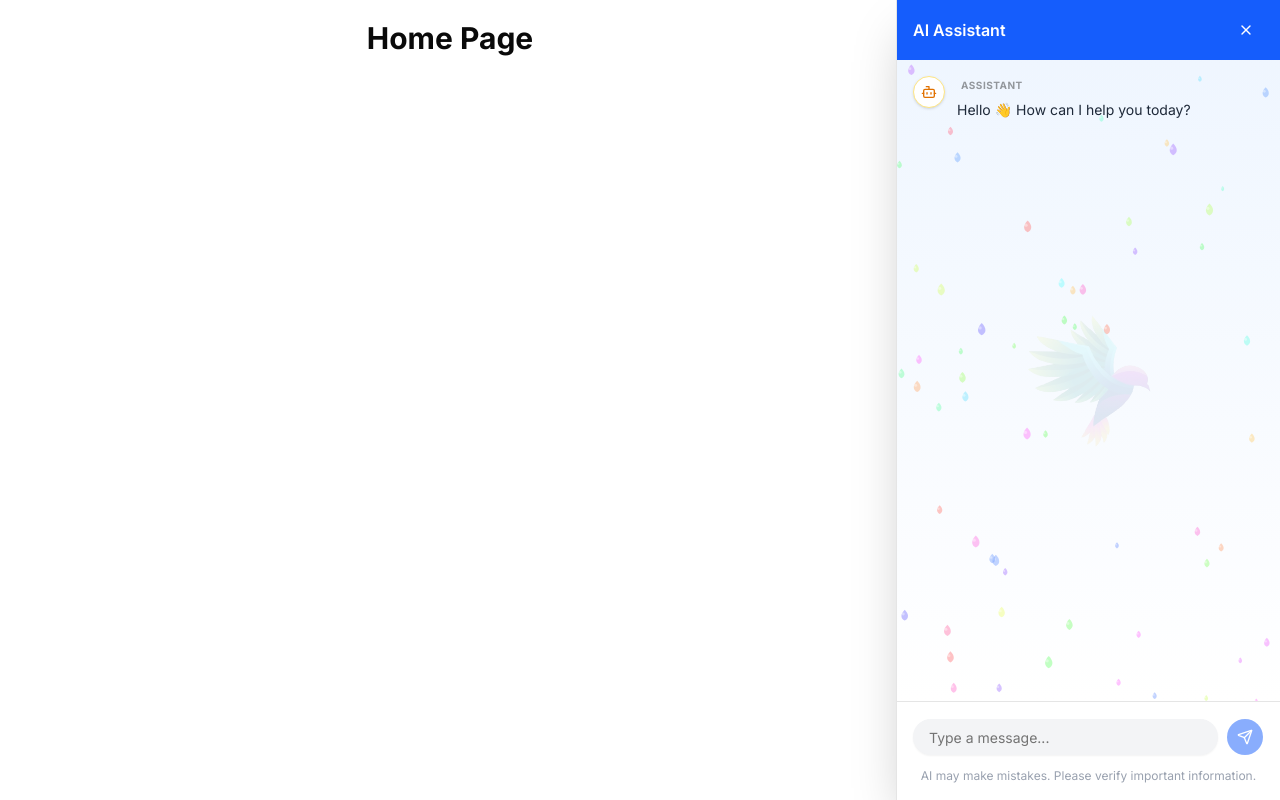
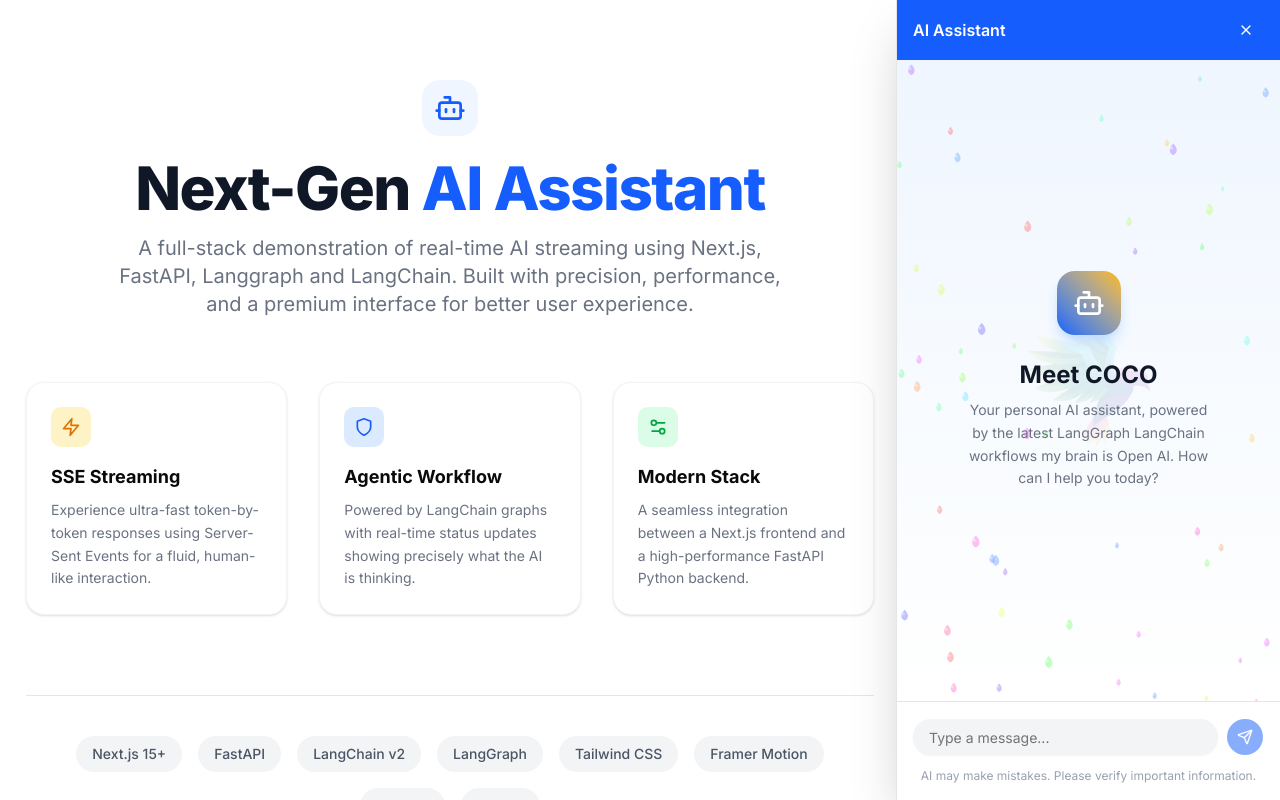
Before and after one commit to Noyonchandrasaha/chatbot-frontend, a Next.js app: page / in a window 1280 px wide. Both pictures are taken after a click on the button 1241 px from the left and 762 px from the top of the page. Built offline with nearby package versions, Linux system fonts and the light colour scheme.

Commit message:
feat: implement landing page and chat drawer interface with streaming support

```diff
--- a/app/page.tsx
+++ b/app/page.tsx
@@ -23,11 +23,82 @@
         }}
         className="flex-1"
       >
-        <h1 className="text-3xl text-center font-bold py-5">
-          Home Page
-        </h1>
+        <div className="max-w-4xl mx-auto px-6 py-20">
+          {/* Hero Section */}
+          <header className="text-center mb-16 space-y-4">
+            <motion.div
+              initial={{ scale: 0.8, opacity: 0 }}
+              animate={{ scale: 1, opacity: 1 }}
+              transition={{ duration: 0.5 }}
+              className="inline-block p-3 rounded-2xl bg-blue-50 text-blue-600 mb-4"
+            >
+              <svg xmlns="http://www.w3.org/2000/svg" width="32" height="32" viewBox="0 0 24 24" fill="none" stroke="currentColor" strokeWidth="2" strokeLinecap="round" strokeLinejoin="round"><path d="M12 8V4H8"/><rect width="16" height="12" x="4" y="8" rx="2"/><path d="M2 14h2"/><path d="M20 14h2"/><path d="M15 13v2"/><path d="M9 13v2"/></svg>
+            </motion.div>
+            <h1 className="text-5xl font-extrabold tracking-tight text-gray-900 sm:text-6xl">
+              Next-Gen <span className="text-blue-600">AI Assistant</span>
+            </h1>
+            <p className="text-xl text-gray-500 max-w-2xl mx-auto">
+              A full-stack demonstration of real-time AI streaming using Next.js, FastAPI, Langgraph and LangChain.
+              Built with precision, performance, and a premium interface for better user experience.
+            </p>
+          </header>
 
-        {/* ✅ YOUR BUTTON KEPT EXACTLY SAME */}
+          {/* Features Grid */}
+          <div className="grid grid-cols-1 md:grid-cols-3 gap-8 mb-20">
+            <div className="p-6 rounded-2xl border border-gray-100 bg-white shadow-sm hover:shadow-md transition-shadow">
+              <div className="w-10 h-10 bg-amber-100 rounded-lg flex items-center justify-center text-amber-600 mb-4">
+                <svg xmlns="http://www.w3.org/2000/svg" width="20" height="20" viewBox="0 0 24 24" fill="none" stroke="currentColor" strokeWidth="2" strokeLinecap="round" strokeLinejoin="round"><path d="M13 2L3 14h9l-1 8 10-12h-9l1-8z"/></svg>
+              </div>
+              <h3 className="font-bold text-lg mb-2">SSE Streaming</h3>
+              <p className="text-gray-500 text-sm leading-relaxed">
+                Experience ultra-fast token-by-token responses using Server-Sent Events for a fluid, human-like interaction.
+              </p>
+            </div>
+
+            <div className="p-6 rounded-2xl border border-gray-100 bg-white shadow-sm hover:shadow-md transition-shadow">
+              <div className="w-10 h-10 bg-blue-100 rounded-lg flex items-center justify-center text-blue-600 mb-4">
+                <svg xmlns="http://www.w3.org/2000/svg" width="20" height="20" viewBox="0 0 24 24" fill="none" stroke="currentColor" strokeWidth="2" strokeLinecap="round" strokeLinejoin="round"><path d="M12 22s8-4 8-10V5l-8-3-8 3v7c0 6 8 10 8 10z"/></svg>
+              </div>
+              <h3 className="font-bold text-lg mb-2">Agentic Workflow</h3>
+              <p className="text-gray-500 text-sm leading-relaxed">
+                Powered by LangChain graphs with real-time status updates showing precisely what the AI is thinking.
+              </p>
+            </div>
+
+            <div className="p-6 rounded-2xl border border-gray-100 bg-white shadow-sm hover:shadow-md transition-shadow">
+              <div className="w-10 h-10 bg-green-100 rounded-lg flex items-center justify-center text-green-600 mb-4">
+                <svg xmlns="http://www.w3.org/2000/svg" width="20" height="20" viewBox="0 0 24 24" fill="none" stroke="currentColor" strokeWidth="2" strokeLinecap="round" strokeLinejoin="round"><path d="M20 7h-9"/><path d="M14 17H5"/><circle cx="17" cy="17" r="3"/><circle cx="7" cy="7" r="3"/></svg>
+              </div>
+              <h3 className="font-bold text-lg mb-2">Modern Stack</h3>
+              <p className="text-gray-500 text-sm leading-relaxed">
+                A seamless integration between a Next.js frontend and a high-performance FastAPI Python backend.
+              </p>
+            </div>
+          </div>
+
+          {/* Tech Badges */}
+          <div className="flex flex-wrap justify-center gap-4 border-t pt-10 mb-12">
+            <span className="px-4 py-2 rounded-full bg-gray-100 text-gray-600 font-medium text-sm">Next.js 15+</span>
+            <span className="px-4 py-2 rounded-full bg-gray-100 text-gray-600 font-medium text-sm">FastAPI</span>
+            <span className="px-4 py-2 rounded-full bg-gray-100 text-gray-600 font-medium text-sm">LangChain v2</span>
+            <span className="px-4 py-2 rounded-full bg-gray-100 text-gray-600 font-medium text-sm">LangGraph</span>
+            <span className="px-4 py-2 rounded-full bg-gray-100 text-gray-600 font-medium text-sm">Tailwind CSS</span>
+            <span className="px-4 py-2 rounded-full bg-gray-100 text-gray-600 font-medium text-sm">Framer Motion</span>
+            <span className="px-4 py-2 rounded-full bg-gray-100 text-gray-600 font-medium text-sm">Open AI</span>
+            <span className="px-4 py-2 rounded-full bg-gray-100 text-gray-600 font-medium text-sm">Python</span>
+          </div>
+
+          <div className="flex justify-center">
+            <Button
+                onClick={() => setOpen(true)}
+                className="bg-blue-600 hover:bg-blue-700 text-white px-8 py-6 rounded-full text-lg font-bold shadow-xl transition-all hover:scale-105 active:scale-95"
+            >
+              Start Chatting Now
+            </Button>
+          </div>
+        </div>
+
+        {/* ✅ FLOAT BUTTON RESTORED */}
         {!open && (
           <Button
             onClick={() => setOpen(true)}
--- a/components/chat-interface/ChatDrawer.tsx
+++ b/components/chat-interface/ChatDrawer.tsx
@@ -23,13 +23,7 @@
 }
 
 export default function ChatDrawer({ open, onClose }: ChatDrawerProps) {
-  const [messages, setMessages] = useState<Message[]>([
-    {
-      id: uuidv4(),
-      role: "assistant",
-      content: "Hello 👋 How can I help you today?",
-    },
-  ])
+  const [messages, setMessages] = useState<Message[]>([])
 
   const [input, setInput] = useState("")
   const [isLoading, setIsLoading] = useState(false)
@@ -404,6 +398,18 @@
 
             {/* Messages */}
             <div className="relative z-10 h-full overflow-y-auto p-4 space-y-6 no-scrollbar">
+              {messages.length === 0 && (
+                <div className="h-full flex flex-col items-center justify-center text-center p-6 animate-in fade-in zoom-in duration-500">
+                  <div className="w-16 h-16 bg-gradient-to-tr from-blue-600 to-amber-400 rounded-2xl flex items-center justify-center text-white mb-6 shadow-lg shadow-blue-200">
+                    <Bot size={32} />
+                  </div>
+                  <h3 className="text-2xl font-bold text-gray-900 mb-2">Meet COCO</h3>
+                  <p className="text-sm text-gray-500 max-w-[240px] leading-relaxed">
+                    Your personal AI assistant, powered by the latest LangGraph LangChain workflows my brain is Open AI. How can I help you today?
+                  </p>
+                </div>
+              )}
+
               {messages.map((msg) => (
                 <div key={msg.id} className="group animate-in fade-in slide-in-from-bottom-2 duration-300">
                   <div
```
